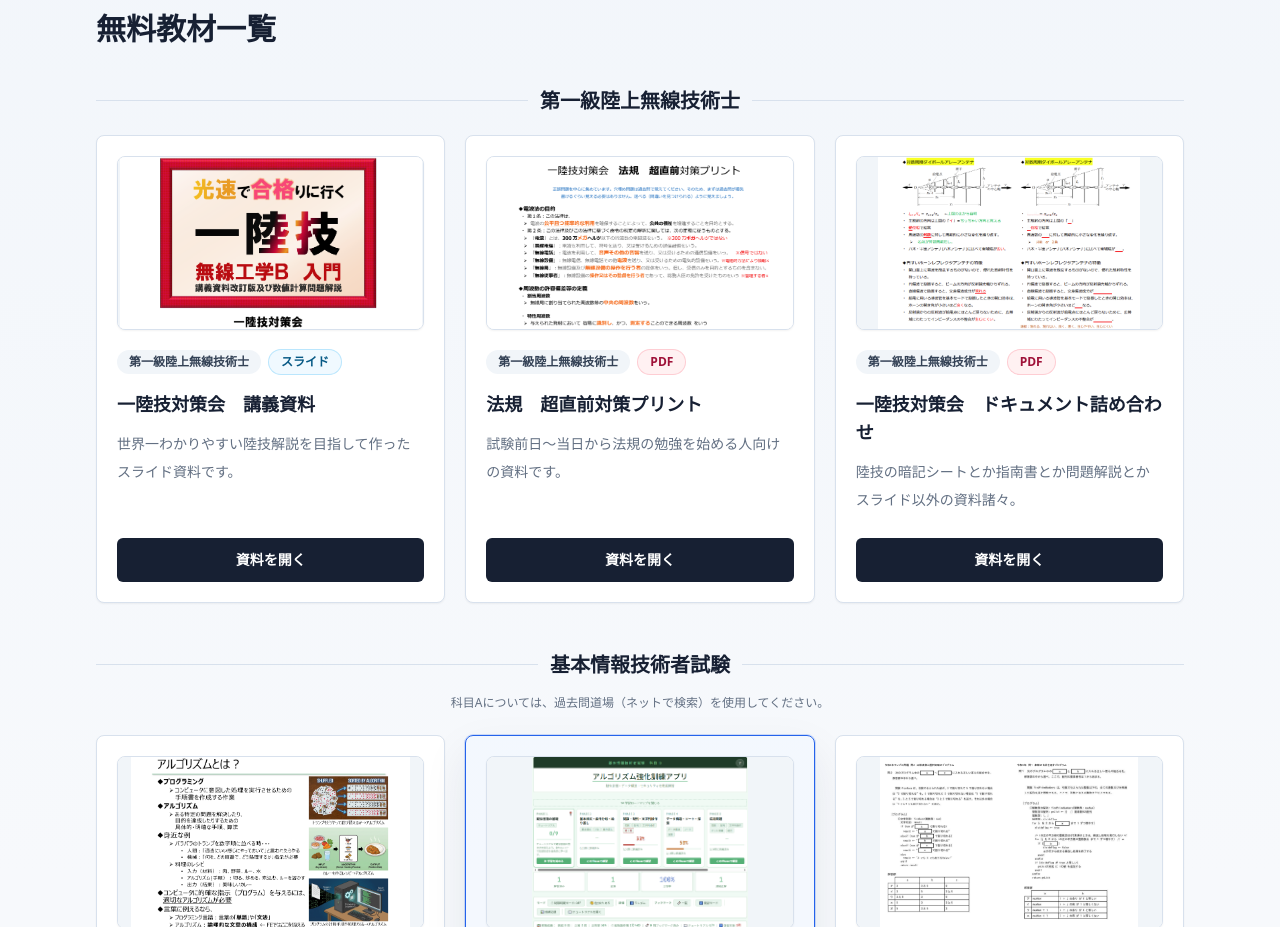
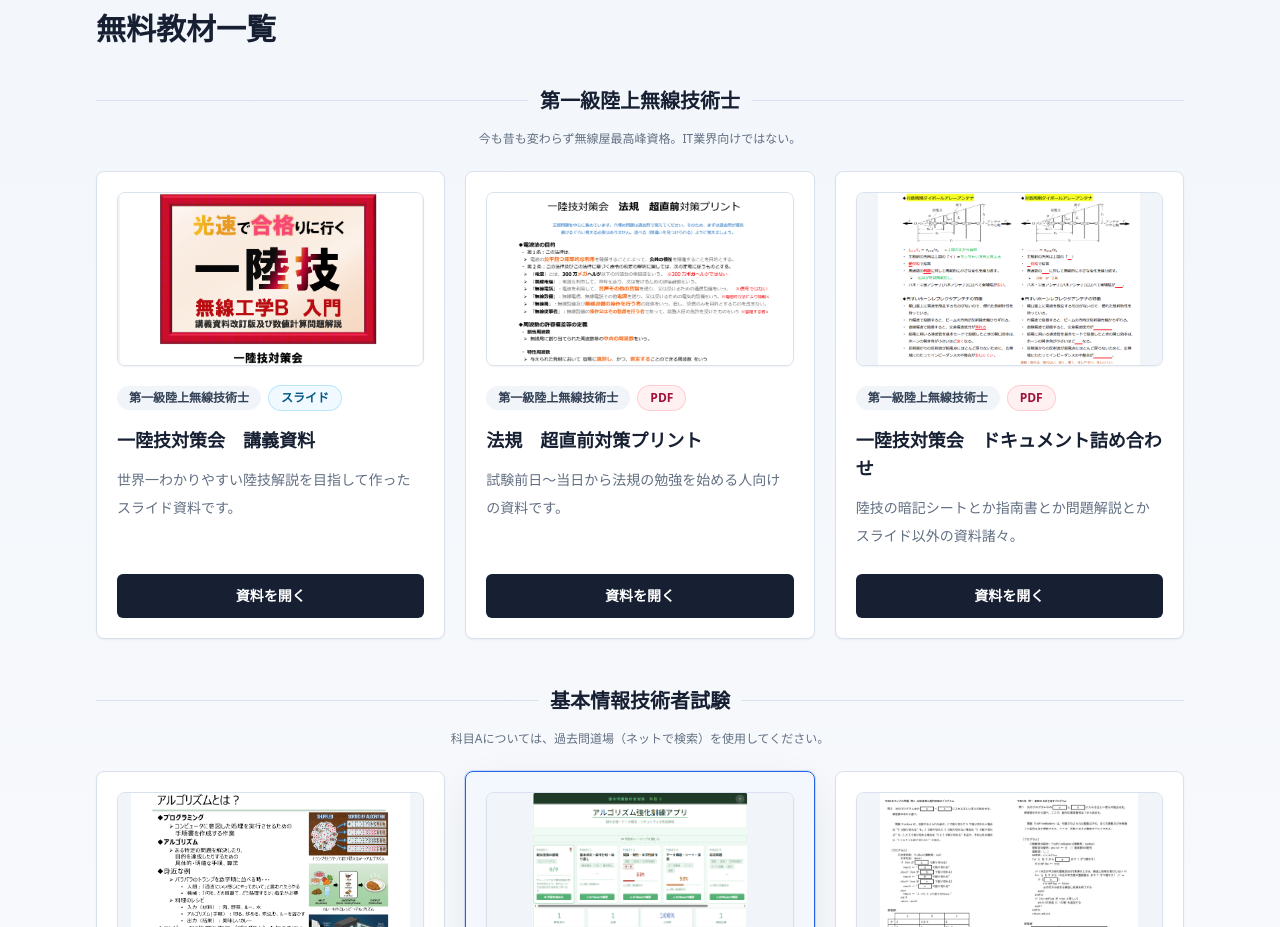
Before and after one commit to hmamiya52-bit/4th-TA_byMamiya, a Next.js app: page / in a window 1280 px wide. Shown: the part 927-1854 px from the top of the page. Built offline with nearby package versions, Linux system fonts and the light colour scheme.

Commit message:
Add radio engineer exam note

```diff
--- a/src/data/materials.ts
+++ b/src/data/materials.ts
@@ -93,6 +93,7 @@ export const materials: Material[] = [
 export const exams = Array.from(new Set(materials.map((material) => material.exam)));
 
 export const examNotes: Record<string, string> = {
+  第一級陸上無線技術士: "今も昔も変わらず無線屋最高峰資格。IT業界向けではない。",
   基本情報技術者試験: "科目Aについては、過去問道場（ネットで検索）を使用してください。",
   応用情報技術者試験: "午後試験対策講座は、対面でしか実施していません。講義資料は非公開です。",
   ネットワークスペシャリスト: "アプリを使用する前に、アカウントの発行申請を行ってください。",
```
